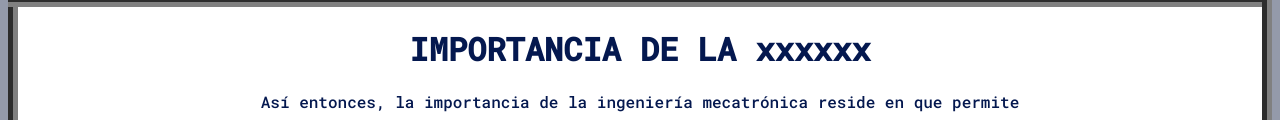
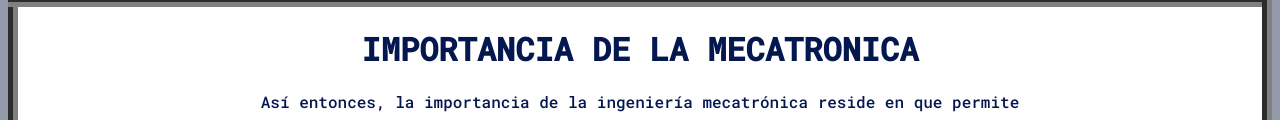
Before and after one commit to leozaid/mecatronica, a plain HTML site: page importancia.html in a window 1280 px wide. Shown: the part 422-542 px from the top of the page. Drawn offline with Linux system fonts and the light colour scheme.

Commit message:
Update importancia.html

```diff
--- a/importancia.html
+++ b/importancia.html
@@ -15,7 +15,7 @@
 <tr>
 <td colspan="0">
 <center><font face="verdadera">
-<h1>IMPORTANCIA DE LA xxxxxx</h1>
+<h1>IMPORTANCIA DE LA MECATRONICA</h1>
 <p>Así entonces, la importancia de la ingeniería mecatrónica reside en que permite</p>
  <p>1.concepción de la solución</p>
  <p>2.la ingeniería básica</p>
```
